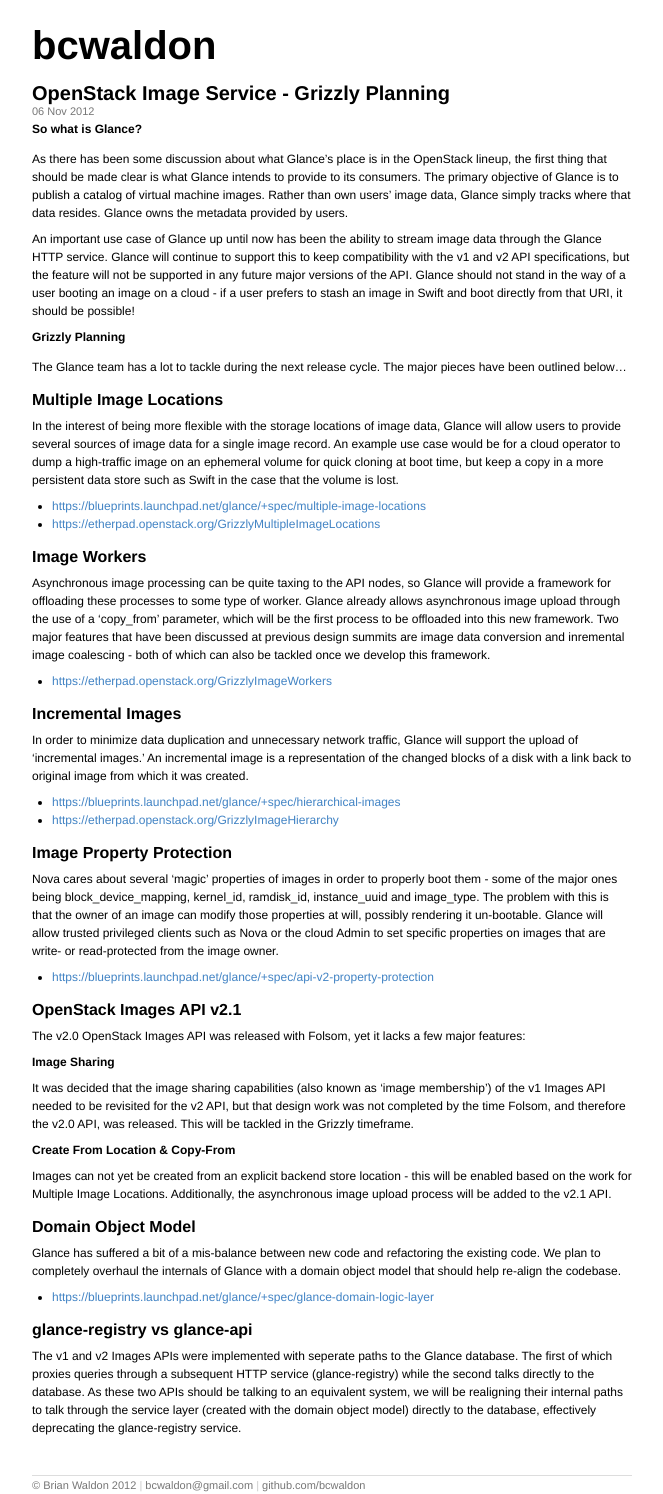
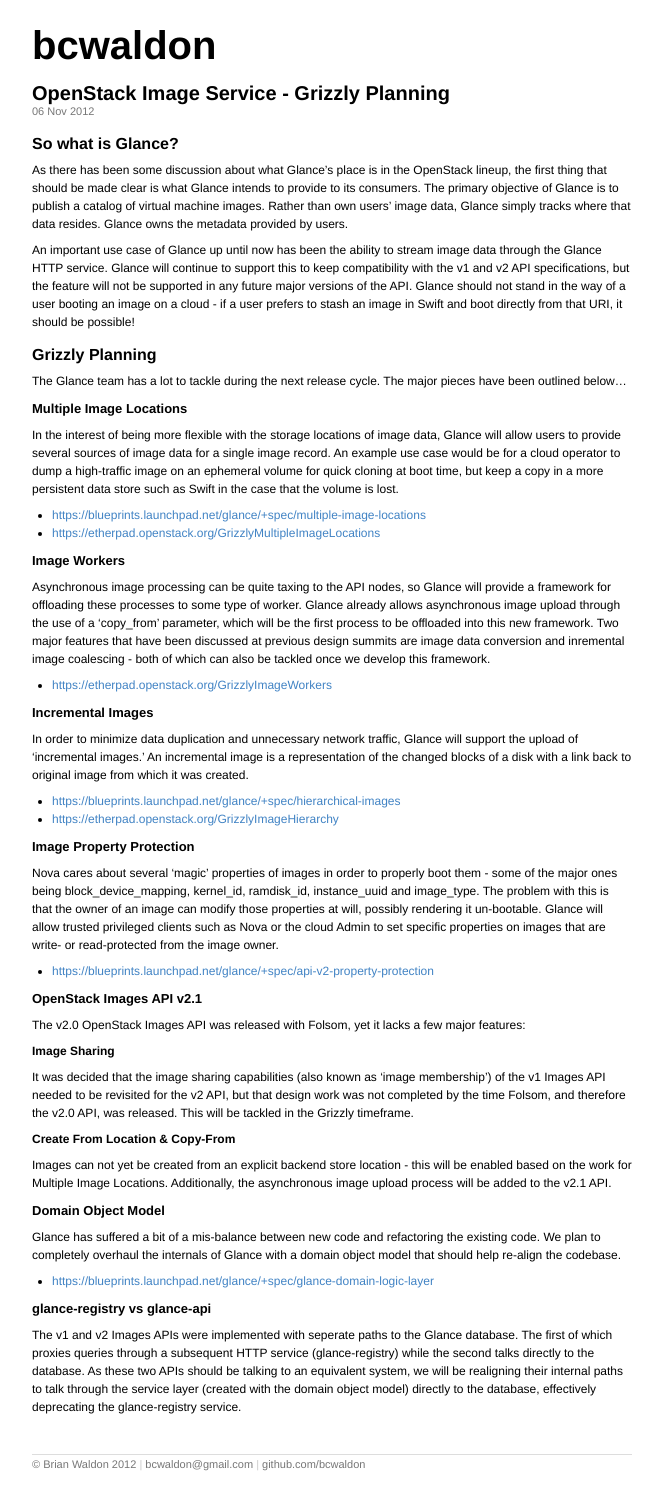
Before and after one commit to bcwaldon/bak-bcwaldon.github.com, a Jekyll site: the page built from _posts/2012-11-06-openstack-image-service-grizzly.md, in a window 1280 px wide. Shown: the whole page, without its empty margins (308-971 px from the left). Built offline with Jekyll 4.4.1, drawn with Linux system fonts in a browser that asks for light colours; Markdown is read by kramdown in place of the engine named in the settings; after the commit the page ends 1473 px from its top, so only the background shows below that.

Commit message:
Fixing header levels

```diff
--- a/_posts/2012-11-06-openstack-image-service-grizzly.md
+++ b/_posts/2012-11-06-openstack-image-service-grizzly.md
@@ -4,43 +4,43 @@
 
 ---
 
-# So what is Glance?
+## So what is Glance?
 
 As there has been some discussion about what Glance's place is in the OpenStack lineup, the first thing that should be made clear is what Glance intends to provide to its consumers. The primary objective of Glance is to publish a catalog of virtual machine images. Rather than own users' image data, Glance simply tracks where that data resides. Glance owns the metadata provided by users.
 
 An important use case of Glance up until now has been the ability to stream image data through the Glance HTTP service. Glance will continue to support this to keep compatibility with the v1 and v2 API specifications, but the feature will not be supported in any future major versions of the API. Glance should not stand in the way of a user booting an image on a cloud - if a user prefers to stash an image in Swift and boot directly from that URI, it should be possible!
 
-# Grizzly Planning
+## Grizzly Planning
 
 The Glance team has a lot to tackle during the next release cycle. The major pieces have been outlined below...
 
-## Multiple Image Locations
+### Multiple Image Locations
 
 In the interest of being more flexible with the storage locations of image data, Glance will allow users to provide several sources of image data for a single image record. An example use case would be for a cloud operator to dump a high-traffic image on an ephemeral volume for quick cloning at boot time, but keep a copy in a more persistent data store such as Swift in the case that the volume is lost.
 
 - <https://blueprints.launchpad.net/glance/+spec/multiple-image-locations>
 - <https://etherpad.openstack.org/GrizzlyMultipleImageLocations>
 
-## Image Workers
+### Image Workers
 
 Asynchronous image processing can be quite taxing to the API nodes, so Glance will provide a framework for offloading these processes to some type of worker. Glance already allows asynchronous image upload through the use of a 'copy_from' parameter, which will be the first process to be offloaded into this new framework. Two major features that have been discussed at previous design summits are image data conversion and inremental image coalescing - both of which can also be tackled once we develop this framework.
 
 - <https://etherpad.openstack.org/GrizzlyImageWorkers>
 
-## Incremental Images
+### Incremental Images
 
 In order to minimize data duplication and unnecessary network traffic, Glance will support the upload of 'incremental images.' An incremental image is a representation of the changed blocks of a disk with a link back to original image from which it was created.
 
 - <https://blueprints.launchpad.net/glance/+spec/hierarchical-images>
 - <https://etherpad.openstack.org/GrizzlyImageHierarchy>
 
-## Image Property Protection
+### Image Property Protection
 
 Nova cares about several 'magic' properties of images in order to properly boot them - some of the major ones being block_device_mapping, kernel_id, ramdisk_id, instance_uuid and image_type. The problem with this is that the owner of an image can modify those properties at will, possibly rendering it un-bootable. Glance will allow trusted privileged clients such as Nova or the cloud Admin to set specific properties on images that are write- or read-protected from the image owner.
 
 - <https://blueprints.launchpad.net/glance/+spec/api-v2-property-protection>
 
-## OpenStack Images API v2.1
+### OpenStack Images API v2.1
 
 The v2.0 OpenStack Images API was released with Folsom, yet it lacks a few major features:
 
@@ -53,12 +53,12 @@
 Images can not yet be created from an explicit backend store location - this will be enabled based on the work for Multiple Image Locations. Additionally, the asynchronous image upload process will be added to the v2.1 API.
 
 
-## Domain Object Model
+### Domain Object Model
 
 Glance has suffered a bit of a mis-balance between new code and refactoring the existing code. We plan to completely overhaul the internals of Glance with a domain object model that should help re-align the codebase.
 
 - <https://blueprints.launchpad.net/glance/+spec/glance-domain-logic-layer>
 
-## glance-registry vs glance-api
+### glance-registry vs glance-api
 
 The v1 and v2 Images APIs were implemented with seperate paths to the Glance database. The first of which proxies queries through a subsequent HTTP service (glance-registry) while the second talks directly to the database. As these two APIs should be talking to an equivalent system, we will be realigning their internal paths to talk through the service layer (created with the domain object model) directly to the database, effectively deprecating the glance-registry service.
```
